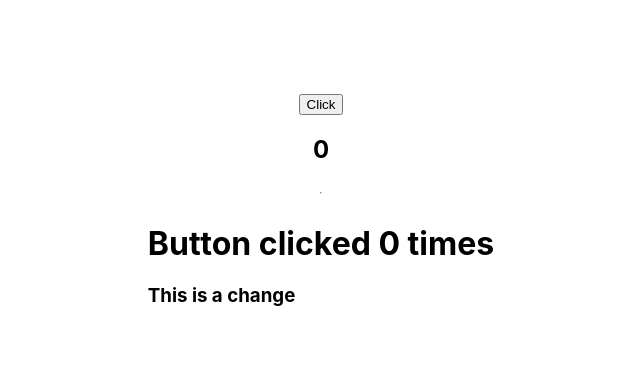
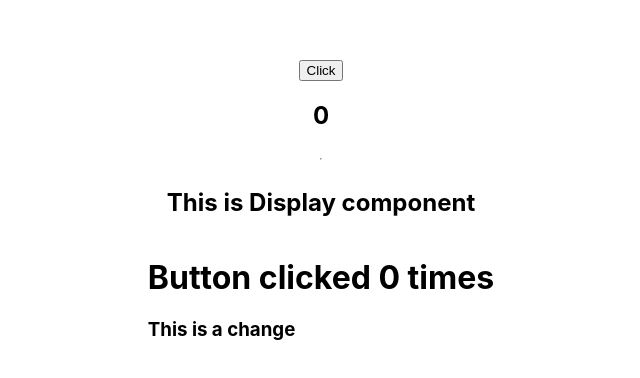
Before and after one commit to navrajkaler996/nextdemo, a Next.js app: page / in a window 1280 px wide. Shown: the part 190-568 px from the top of the page, without its empty margins (319-959 px from the left). Built offline with nearby package versions, Linux system fonts and the light colour scheme.

Commit message:
Changens in index

```diff
--- a/pages/index.js
+++ b/pages/index.js
@@ -15,6 +15,7 @@ export default function Home() {
       <button onClick={clickHandler}>Click</button>
       <h2>{clickContext.value}</h2>
       <hr />
+      <h2>This is Display component</h2>
       <Display />
     </div>
   );
```
